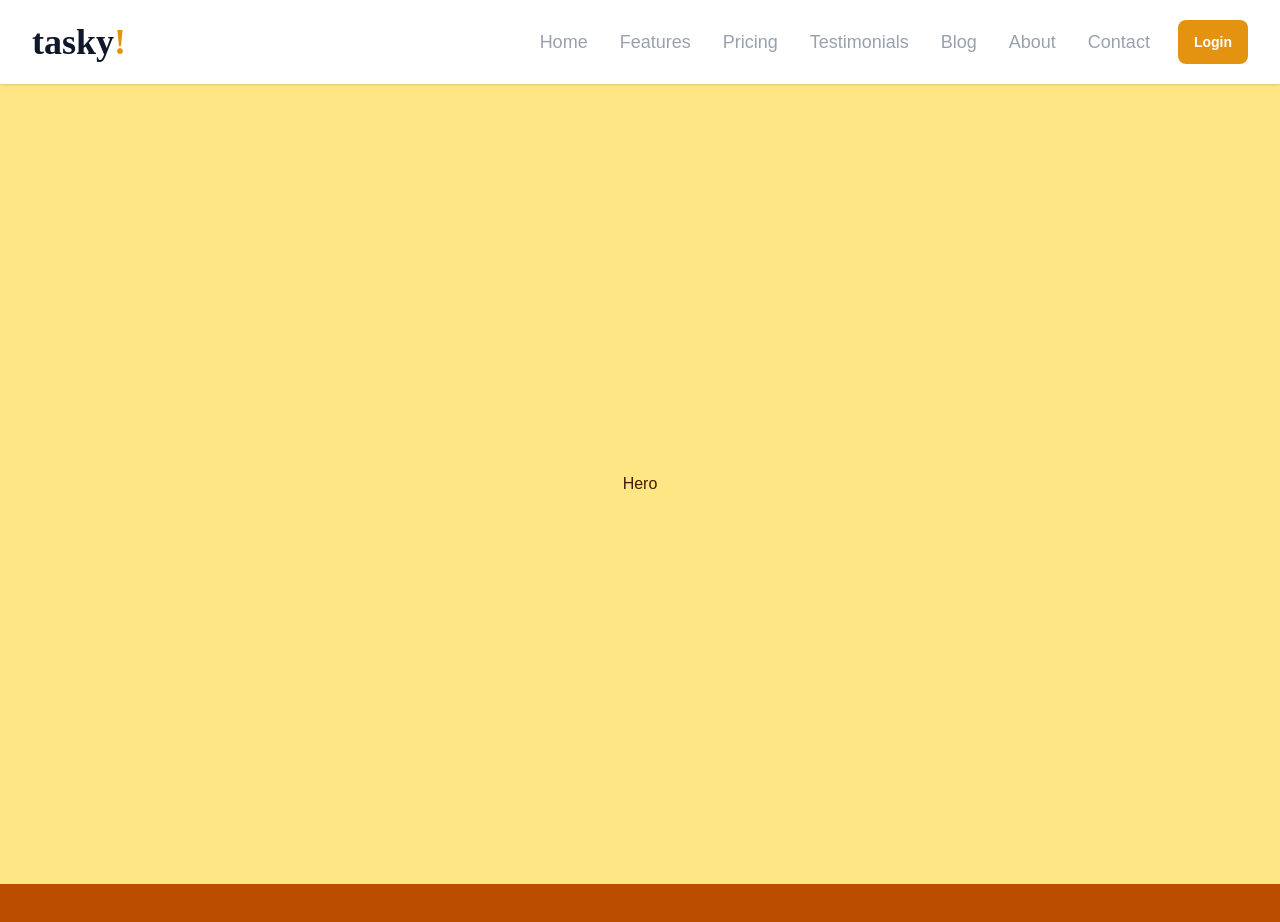
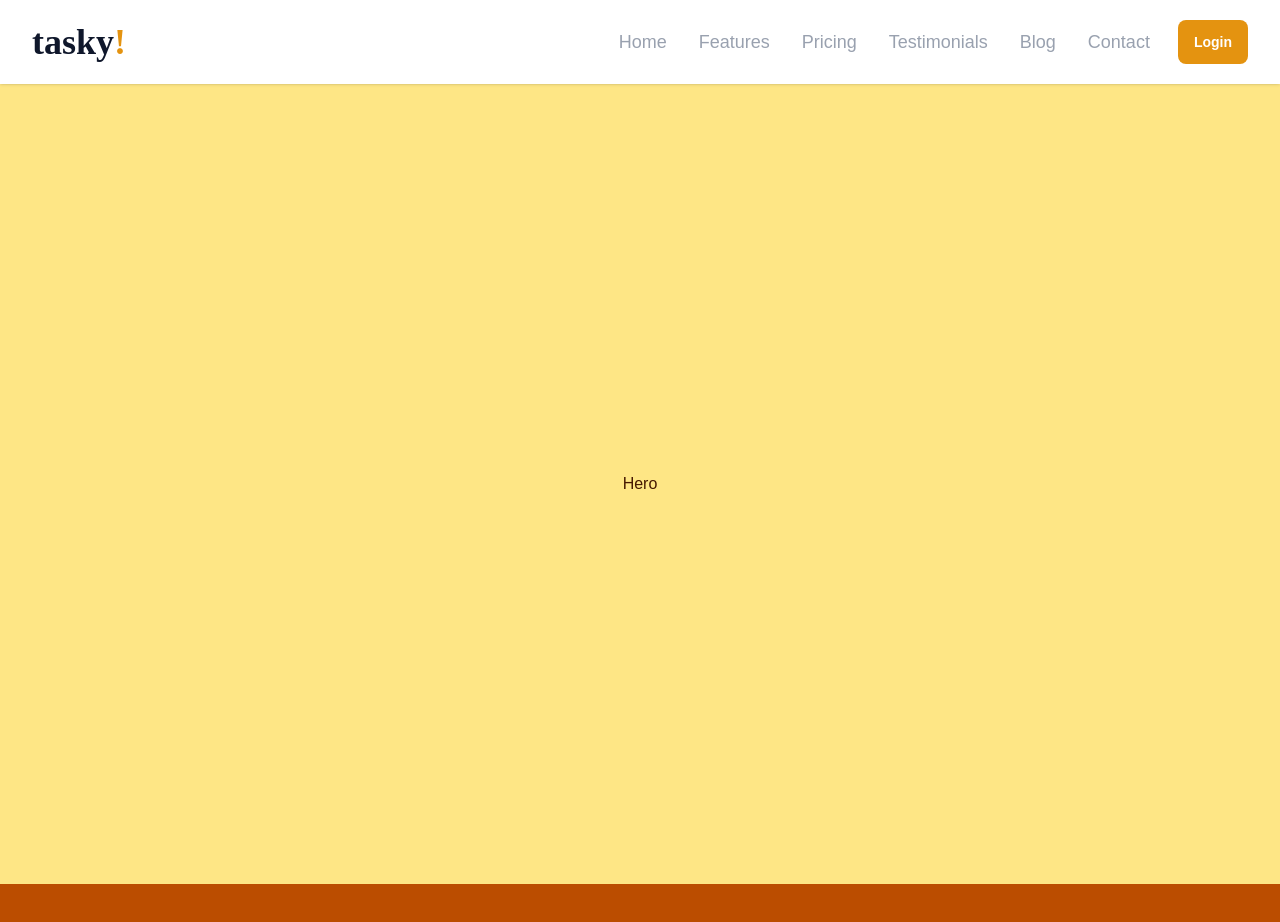
Before and after one commit to gt2rz/tasky, a Next.js app: page / in a window 1280 px wide. Shown: the top 922 px of the page. Built offline with nearby package versions, Linux system fonts and the light colour scheme; a web font is replaced by a local one.

Commit message:
Make Navbar sticky and enhance props handling; update Login button to redirect on click

```diff
--- a/app/(landing)/layout.tsx
+++ b/app/(landing)/layout.tsx
@@ -2,10 +2,12 @@ import React, { ReactNode } from "react";
 import Navbar from "../components/landing/nav-bar";
 
 const LandingLayout = ({ children }: { children: ReactNode }) => {
-  return <main className="w-full min-h-screen flex flex-col">
-    <Navbar />
-    {children}
-  </main>;
+  return (
+    <main className="w-full min-h-screen flex flex-col">
+      <Navbar className="sticky top-0 z-50" />
+      {children}
+    </main>
+  );
 };
 
 export default LandingLayout;
--- a/app/components/landing/nav-bar.tsx
+++ b/app/components/landing/nav-bar.tsx
@@ -4,7 +4,7 @@ import { useState } from "react";
 import Logo from "../commons/logo";
 import HamburguerSVG from "../commons/hamburguer-svg";
 
-export default function Navbar() {
+export default function Navbar({ ...props }) {
   const [isMobileMenuOpen, setIsMobileMenuOpen] = useState(false);
 
   const toggleMobileMenu = () => {
@@ -18,12 +18,11 @@ export default function Navbar() {
     { name: "Pricing", link: "#pricing" },
     { name: "Testimonials", link: "#testimonials" },
     { name: "Blog", link: "#blog" },
-    { name: "About", link: "#about" },
     { name: "Contact", link: "#contact" },
   ];
 
   return (
-    <div>
+    <div {...props}>
       <nav className="block w-full max-w-screen px-4 py-4 mx-auto dark:bg-black bg-white bg-opacity-90 sticky top-3 shadow lg:px-8 backdrop-blur-lg backdrop-saturate-150 z-[9999]">
         <div className="container flex flex-wrap items-center justify-between mx-auto text-slate-800 dark:text-slate-500">
           <Link href="/" className="mr-4 block cursor-pointer py-1.5">
@@ -84,7 +83,14 @@ export default function Navbar() {
                 </li>
               ))}
               <li className="mt-4">
-                <button className="btn-primary w-full">Login</button>
+                <button
+                  className="btn-primary w-full"
+                  onClick={() => {
+                    window.location.href = "/login";
+                  }}
+                >
+                  Login
+                </button>
               </li>
             </ul>
           </div>
@@ -106,7 +112,14 @@ export default function Navbar() {
                 </li>
               ))}
               <li>
-                <button className="btn-primary">Login</button>
+                <button
+                  className="btn-primary"
+                  onClick={() => {
+                    window.location.href = "/login";
+                  }}
+                >
+                  Login
+                </button>
               </li>
             </ul>
           </div>
```
